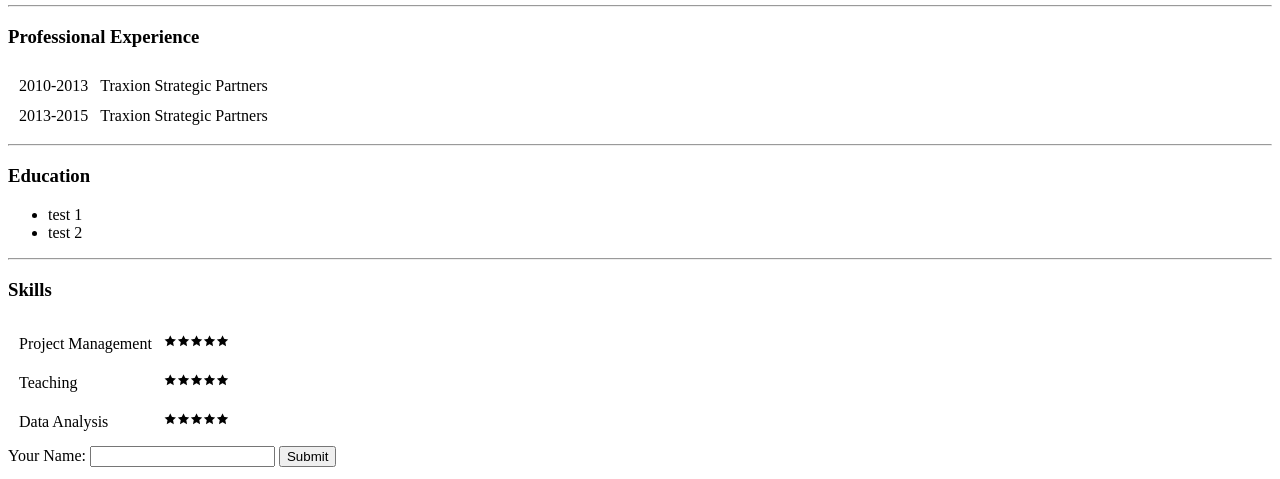
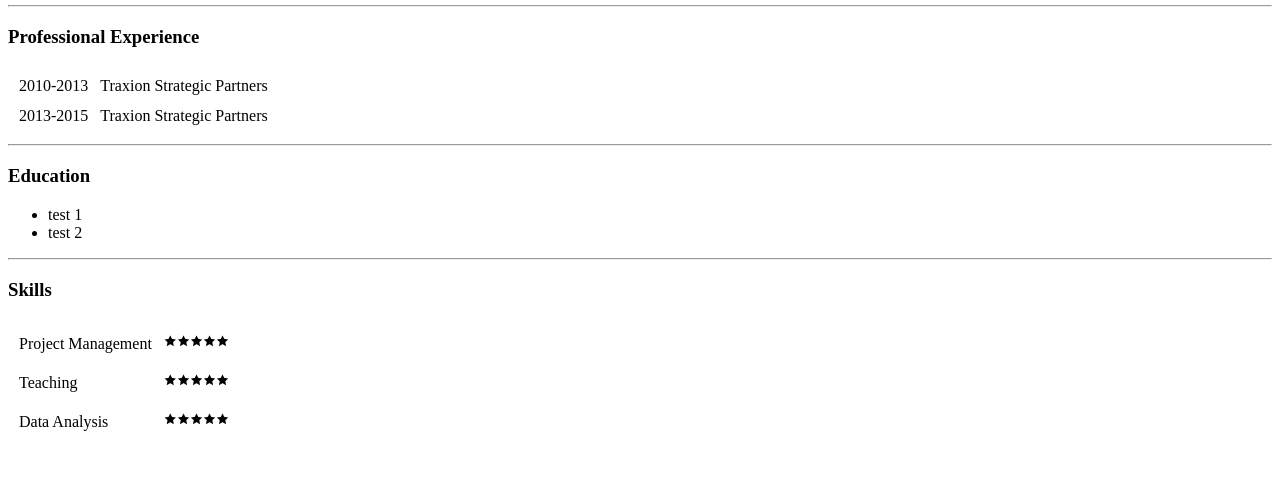
Before and after one commit to uddinfa1/cv, a plain HTML site: page index.html in a window 1280 px wide. Shown: the part 321-800 px from the top of the page. Drawn offline with Linux system fonts and the light colour scheme.

Commit message:
Update index.html

```diff
--- a/index.html
+++ b/index.html
@@ -56,12 +56,6 @@
       </tr>
     </table>
 
-<form class="" action="index.html" method="post">
-  <label>Your Name:</label>
-  <input type="" name="" value="">
-  <input type="submit" name="" value="Submit">
-</form>
-
 </body>
 
 </html>
```
